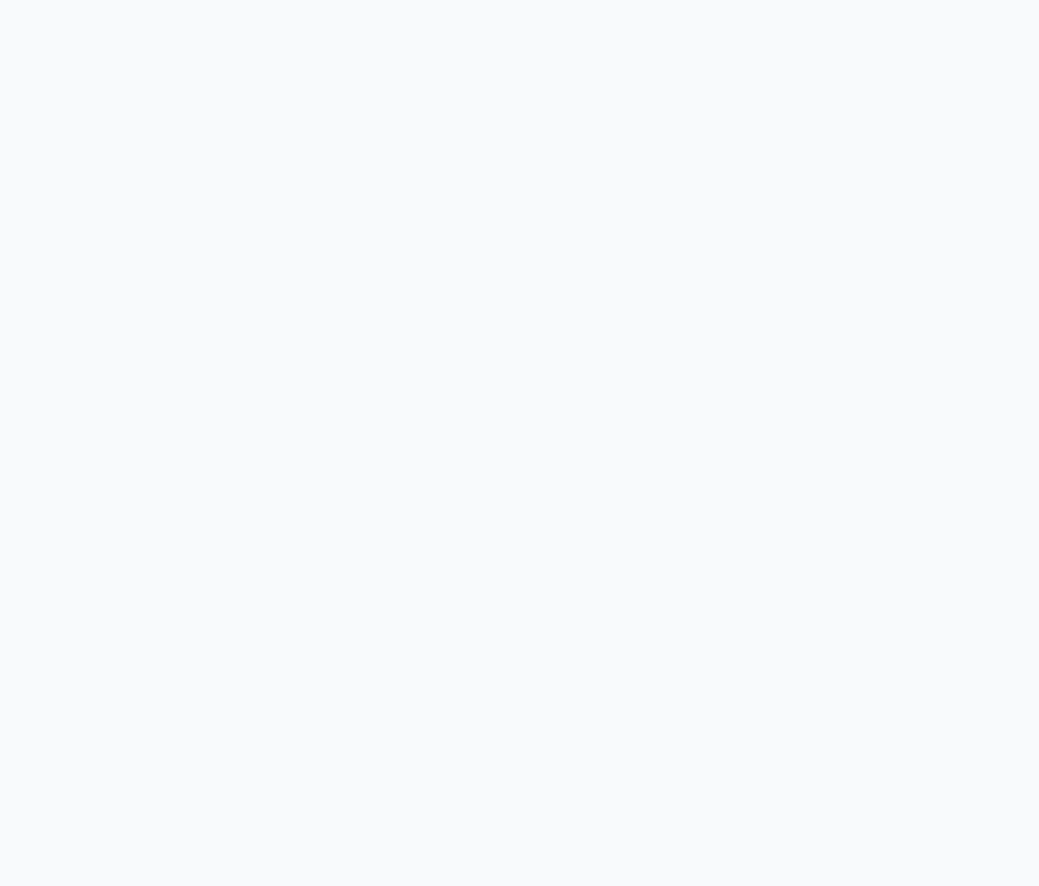
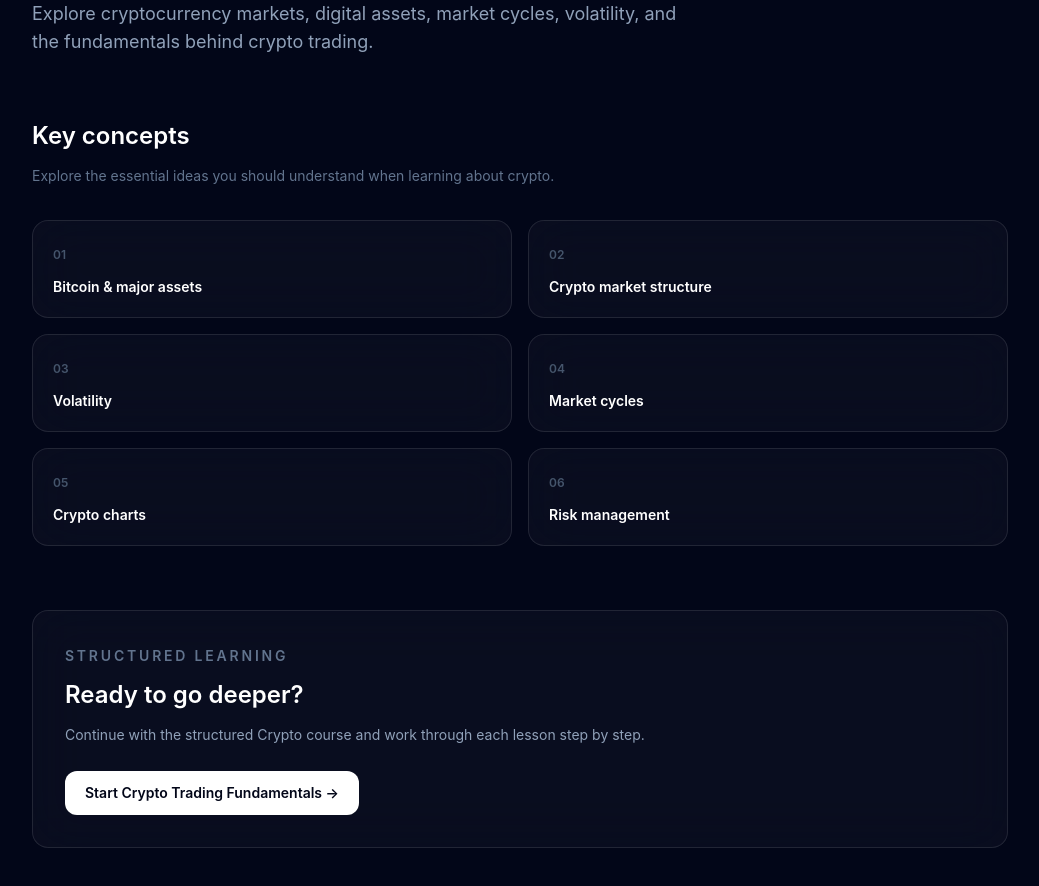
Before and after one commit to MyStack001/pipsoul-traders-university, a React (Vite) app: page /learn/crypto in a window 1280 px wide. Before the commit this address had no page. Shown: the part 400-1286 px from the top of the page, without its empty margins (120-1159 px from the left). Before the commit the page ends 800 px from the top, so only its background shows below. Built offline with nearby package versions, Linux system fonts and the light colour scheme.

Commit message:
Add Learn market pages

```diff
--- a/src/App.tsx
+++ b/src/App.tsx
@@ -4,6 +4,7 @@ import CoursesPage from "./pages/CoursesPage";
 import CoursePage from "./pages/CoursePage";
 import LessonPage from "./pages/LessonPage";
 import LearnPage from "./pages/LearnPage";
+import LearnMarketPage from "./pages/LearnMarketPage";
 
 function App() {
   return (
@@ -11,6 +12,10 @@ function App() {
       <Routes>
         <Route path="/" element={<Home />} />
         <Route path="/learn" element={<LearnPage />} />
+        <Route
+  path="/learn/:marketId"
+  element={<LearnMarketPage />}
+/>
 
         <Route path="/courses" element={<CoursesPage />} />
 
--- /dev/null
+++ b/src/data/learnMarkets.ts
@@ -0,0 +1,105 @@
+export type LearnMarket = {
+  id: string;
+  title: string;
+  eyebrow: string;
+  description: string;
+  icon: string;
+  concepts: string[];
+  courseId?: string;
+  courseTitle?: string;
+};
+
+export const learnMarkets: LearnMarket[] = [
+  {
+    id: "forex",
+    title: "Forex",
+    eyebrow: "Foreign Exchange",
+    description:
+      "Understand the global currency market and the forces that influence how currencies move against one another.",
+    icon: "💱",
+    concepts: [
+      "Currency pairs",
+      "Pips, lots & leverage",
+      "Bid, ask & spread",
+      "Market sessions",
+      "Market structure",
+      "Risk management",
+    ],
+    courseId: "forex",
+    courseTitle: "Forex Trading Fundamentals",
+  },
+
+  {
+    id: "crypto",
+    title: "Crypto",
+    eyebrow: "Digital Assets",
+    description:
+      "Explore cryptocurrency markets, digital assets, market cycles, volatility, and the fundamentals behind crypto trading.",
+    icon: "₿",
+    concepts: [
+      "Bitcoin & major assets",
+      "Crypto market structure",
+      "Volatility",
+      "Market cycles",
+      "Crypto charts",
+      "Risk management",
+    ],
+    courseId: "crypto",
+    courseTitle: "Crypto Trading Fundamentals",
+  },
+
+  {
+    id: "stocks",
+    title: "Stocks",
+    eyebrow: "Equity Markets",
+    description:
+      "Learn how stocks work, what drives their prices, and how investors and traders analyze equity markets.",
+    icon: "📈",
+    concepts: [
+      "What stocks represent",
+      "Stock market structure",
+      "Reading stock charts",
+      "Market trends",
+      "Fundamental analysis",
+      "Technical analysis",
+    ],
+    courseId: "stocks",
+    courseTitle: "Stock Market Fundamentals",
+  },
+
+  {
+    id: "indices",
+    title: "Indices",
+    eyebrow: "Market Benchmarks",
+    description:
+      "Understand how market indices measure groups of assets and provide a broader view of market performance and sentiment.",
+    icon: "📊",
+    concepts: [
+      "What an index represents",
+      "Major market indices",
+      "Index composition",
+      "Price-weighted vs market-cap weighted",
+      "Index movements",
+      "Trading indices",
+    ],
+  },
+
+  {
+    id: "finance",
+    title: "Finance",
+    eyebrow: "Financial Markets",
+    description:
+      "Build a broader understanding of financial markets, economics, monetary policy, and the forces that influence market behaviour.",
+    icon: "🏦",
+    concepts: [
+      "Financial markets",
+      "Market participants",
+      "Interest rates",
+      "Inflation & growth",
+      "Central banks",
+      "Economic indicators",
+    ],
+    courseId: "finance",
+    courseTitle: "Understanding Financial Markets",
+  },
+];
--- /dev/null
+++ b/src/pages/LearnMarketPage.tsx
@@ -0,0 +1,185 @@
+import { Link, useParams } from "react-router-dom";
+import { learnMarkets } from "../data/learnMarkets";
+
+function LearnMarketPage() {
+  const { marketId } = useParams();
+
+  const market = learnMarkets.find(
+    (item) => item.id === marketId
+  );
+
+  if (!market) {
+    return (
+      <div className="min-h-screen bg-slate-950 text-white">
+        <main className="mx-auto max-w-5xl px-6 py-24 sm:py-32">
+          <Link
+            to="/learn"
+            className="text-sm font-medium text-slate-400 transition hover:text-white"
+          >
+            ← Back to Learn
+          </Link>
+
+          <div className="mt-12">
+            <h1 className="text-4xl font-bold tracking-tight">
+              Learning area not found
+            </h1>
+
+            <p className="mt-4 text-slate-400">
+              The learning area you're looking for doesn't exist.
+            </p>
+          </div>
+        </main>
+      </div>
+    );
+  }
+
+  return (
+    <div className="min-h-screen bg-slate-950 text-white">
+      <main className="mx-auto max-w-5xl px-6 py-24 sm:py-32">
+        {/* Back */}
+        <Link
+          to="/learn"
+          className="text-sm font-medium text-slate-400 transition hover:text-white"
+        >
+          ← Back to Learn
+        </Link>
+
+        {/* Hero */}
+        <header className="mt-10 max-w-3xl">
+          <div className="flex h-14 w-14 items-center justify-center rounded-2xl border border-white/10 bg-white/5 text-2xl">
+            {market.icon}
+          </div>
+
+          <span className="mt-8 block text-sm font-semibold uppercase tracking-[0.2em] text-blue-400">
+            {market.eyebrow}
+          </span>
+
+          <h1 className="mt-4 text-4xl font-bold tracking-tight sm:text-5xl lg:text-6xl">
+            Learn {market.title}
+          </h1>
+
+          <p className="mt-6 max-w-2xl text-base leading-7 text-slate-400 sm:text-lg">
+            {market.description}
+          </p>
+        </header>
+
+        {/* Concepts */}
+        <section className="mt-16">
+          <div className="max-w-2xl">
+            <h2 className="text-2xl font-semibold">
+              Key concepts
+            </h2>
+
+            <p className="mt-3 text-sm leading-6 text-slate-500">
+              Explore the essential ideas you should understand when learning
+              about {market.title.toLowerCase()}.
+            </p>
+          </div>
+
+          <div className="mt-8 grid gap-4 sm:grid-cols-2">
+            {market.concepts.map((concept, index) => (
+              <div
+                key={concept}
+                className="
+                  rounded-2xl
+                  border
+                  border-white/10
+                  bg-white/[0.03]
+                  p-5
+                  backdrop-blur-xl
+                "
+              >
+                <span className="text-xs font-semibold text-slate-600">
+                  {String(index + 1).padStart(2, "0")}
+                </span>
+
+                <h3 className="mt-3 text-sm font-semibold text-white">
+                  {concept}
+                </h3>
+              </div>
+            ))}
+          </div>
+        </section>
+
+        {/* Course CTA */}
+        <section className="mt-16 rounded-2xl border border-white/10 bg-white/[0.03] p-6 backdrop-blur-xl sm:p-8">
+          {market.courseId ? (
+            <>
+              <span className="text-sm font-semibold uppercase tracking-[0.2em] text-slate-500">
+                Structured learning
+              </span>
+
+              <h2 className="mt-3 text-2xl font-semibold">
+                Ready to go deeper?
+              </h2>
+
+              <p className="mt-3 max-w-2xl text-sm leading-6 text-slate-400">
+                Continue with the structured {market.title} course and work
+                through each lesson step by step.
+              </p>
+
+              <Link
+                to={`/courses/${market.courseId}`}
+                className="
+                  mt-6
+                  inline-flex
+                  items-center
+                  rounded-xl
+                  bg-white
+                  px-5
+                  py-3
+                  text-sm
+                  font-semibold
+                  text-slate-950
+                  transition
+                  hover:bg-slate-200
+                "
+              >
+                Start {market.courseTitle} →
+              </Link>
+            </>
+          ) : (
+            <>
+              <span className="text-sm font-semibold uppercase tracking-[0.2em] text-slate-500">
+                Learning library
+              </span>
+
+              <h2 className="mt-3 text-2xl font-semibold">
+                Keep exploring
+              </h2>
+
+              <p className="mt-3 max-w-2xl text-sm leading-6 text-slate-400">
+                More structured learning content for {market.title.toLowerCase()}{" "}
+                will become available as the PTU library grows.
+              </p>
+
+              <Link
+                to="/learn"
+                className="
+                  mt-6
+                  inline-flex
+                  items-center
+                  rounded-xl
+                  border
+                  border-white/10
+                  bg-white/[0.05]
+                  px-5
+                  py-3
+                  text-sm
+                  font-semibold
+                  text-white
+                  transition
+                  hover:bg-white/[0.10]
+                "
+              >
+                Explore More Markets →
+              </Link>
+            </>
+          )}
+        </section>
+      </main>
+    </div>
+  );
+}
+
+export default LearnMarketPage;
```
